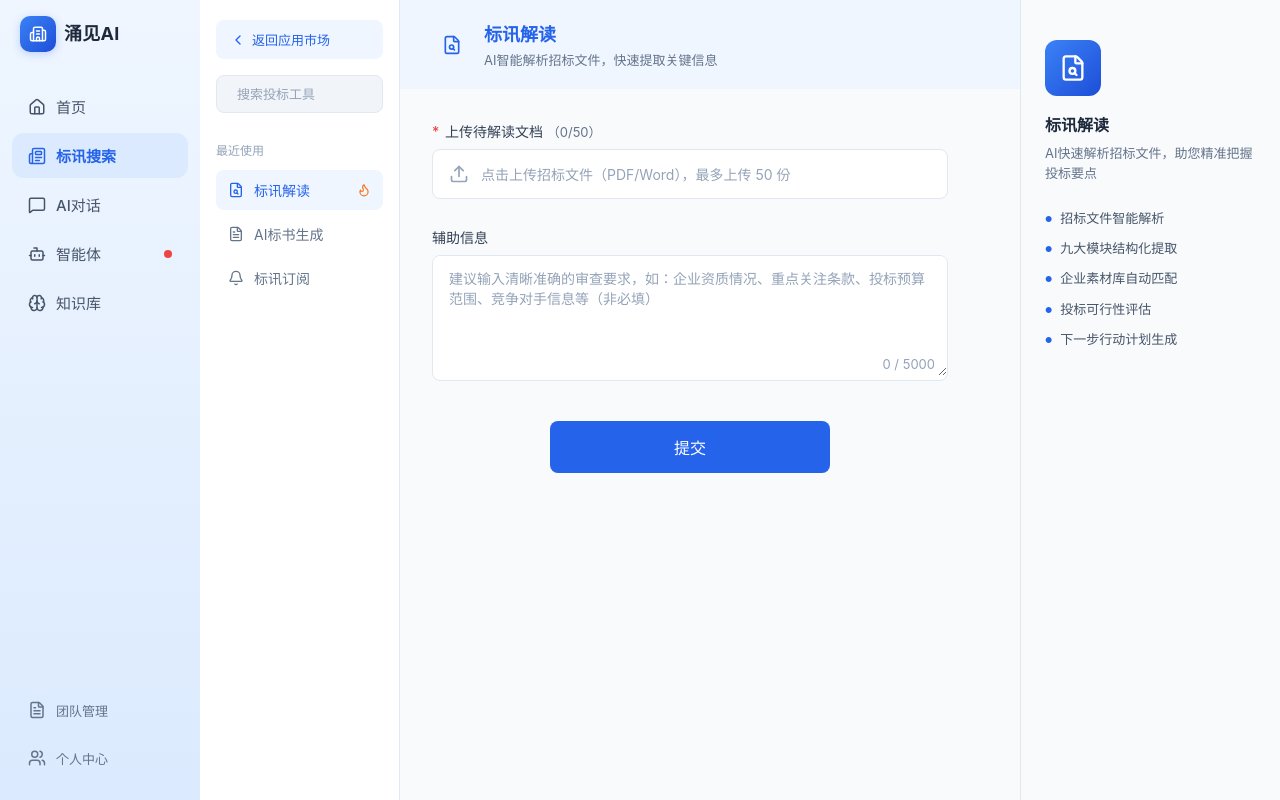
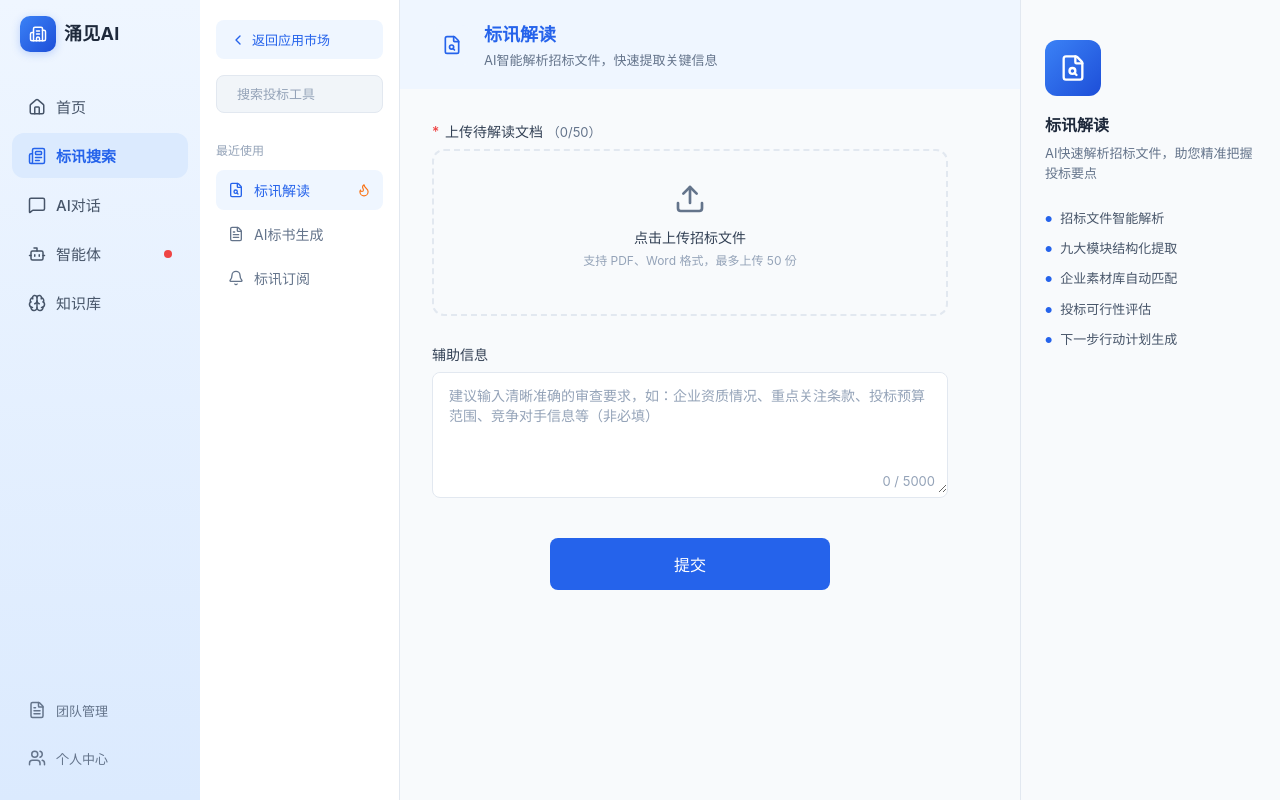
Before and after one commit to poer2023/yongjian-ai-enterprise, a Vue app: page /bid/analysis in a window 1280 px wide. Built offline with nearby package versions, Linux system fonts and the light colour scheme.

Commit message:
fix: 标讯解读上传组件统一为通用卡片样式
- 改为居中虚线边框卡片布局
- 与简历分析上传组件样式一致

Co-Authored-By: Claude Opus 4.5 <noreply@anthropic.com>

```diff
--- a/src/components/BidAnalysisFormView.vue
+++ b/src/components/BidAnalysisFormView.vue
@@ -132,13 +132,14 @@ const handleSubmit = () => {
             <span class="required">*</span> 上传待解读文档
             <span class="upload-count">（{{ uploadedFiles.length }}/{{ maxFiles }}）</span>
           </label>
-          <div class="upload-wrapper">
-            <label class="upload-area">
-              <input type="file" @change="handleFileUpload" accept=".pdf,.doc,.docx" hidden multiple />
-              <Upload :size="20" class="upload-icon" />
-              <span class="upload-text">点击上传招标文件（PDF/Word），最多上传 {{ maxFiles }} 份</span>
-            </label>
-          </div>
+          <label class="upload-area">
+            <input type="file" @change="handleFileUpload" accept=".pdf,.doc,.docx" hidden multiple />
+            <Upload :size="32" />
+            <div class="upload-text">
+              <span class="upload-main">点击上传招标文件</span>
+              <span class="upload-hint">支持 PDF、Word 格式，最多上传 {{ maxFiles }} 份</span>
+            </div>
+          </label>
           <!-- Uploaded files list -->
           <div v-if="uploadedFiles.length > 0" class="uploaded-files-list">
             <div v-for="(file, index) in uploadedFiles" :key="index" class="uploaded-file-item">
@@ -391,33 +392,41 @@ const handleSubmit = () => {
 }
 
 /* Upload Area */
-.upload-wrapper {
-  width: 100%;
-}
-
 .upload-area {
   display: flex;
+  flex-direction: column;
   align-items: center;
-  gap: 12px;
-  padding: 14px 16px;
-  border: 1px solid #e2e8f0;
-  border-radius: 8px;
-  background: white;
+  justify-content: center;
+  padding: 32px;
+  border: 2px dashed #e2e8f0;
+  border-radius: 12px;
   cursor: pointer;
   transition: all 0.2s;
+  text-align: center;
+  color: #64748b;
 }
 
 .upload-area:hover {
   border-color: #2563eb;
-}
-
-.upload-icon {
-  color: #94a3b8;
+  background: #eff6ff;
 }
 
 .upload-text {
+  display: flex;
+  flex-direction: column;
+  margin-top: 12px;
+}
+
+.upload-main {
   font-size: 14px;
+  font-weight: 500;
+  color: #334155;
+}
+
+.upload-hint {
+  font-size: 12px;
   color: #94a3b8;
+  margin-top: 4px;
 }
 
 .upload-count {
```
